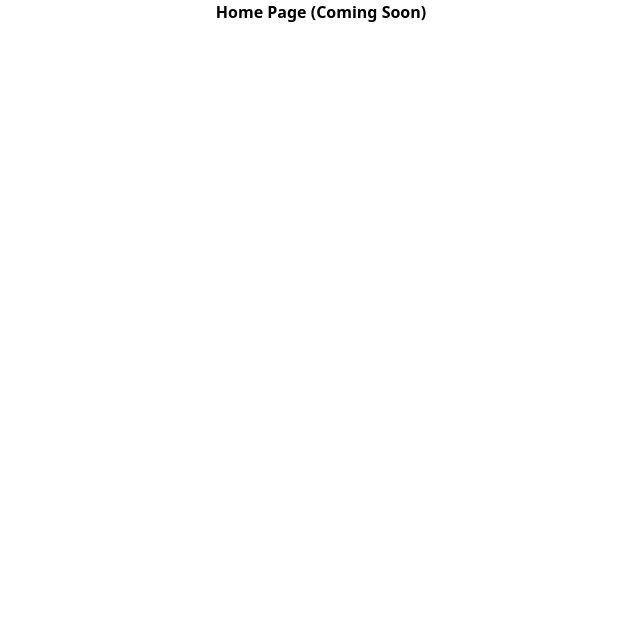
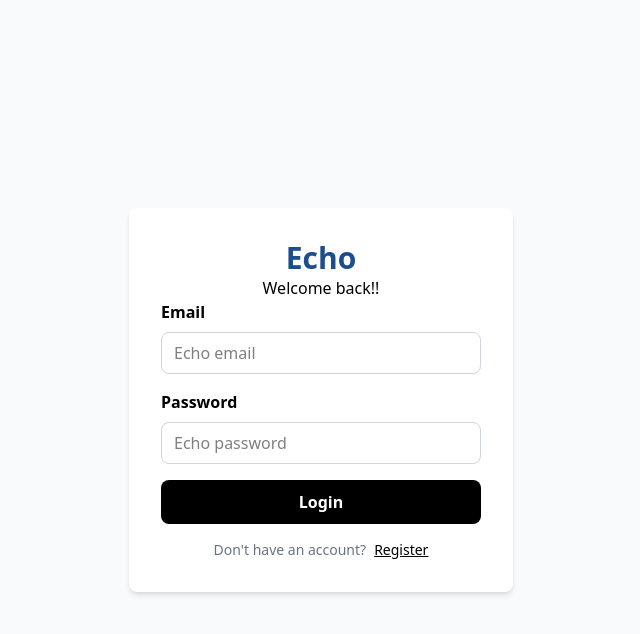
Before and after one commit to saiitejj/echo, a React (Vite) app in the folder client/: page / in a window 1280 px wide. Shown: the top 634 px of the page, without its empty margins (319-959 px from the left). Built offline with nearby package versions, Linux system fonts and the light colour scheme.

Commit message:
Temp homepage url change

```diff
--- a/client/src/App.tsx
+++ b/client/src/App.tsx
@@ -7,7 +7,8 @@ function App() {
     <Routes>
       <Route path="/register" element={<Register />} />
       <Route path="/login" element={<Login />} />
-      <Route path="/" element={<div className="text-center font-bold"> Home Page (Coming Soon)</div>}></Route>
+      <Route path="/" element={<Login />} />
+      {/* <Route path="/" element={<div className="text-center font-bold"> Home Page (Coming Soon)</div>}></Route> */}
     </Routes>
   )
 }
```
Also changed, not shown: 1 other file (tests, documents, lock files or other folders).
